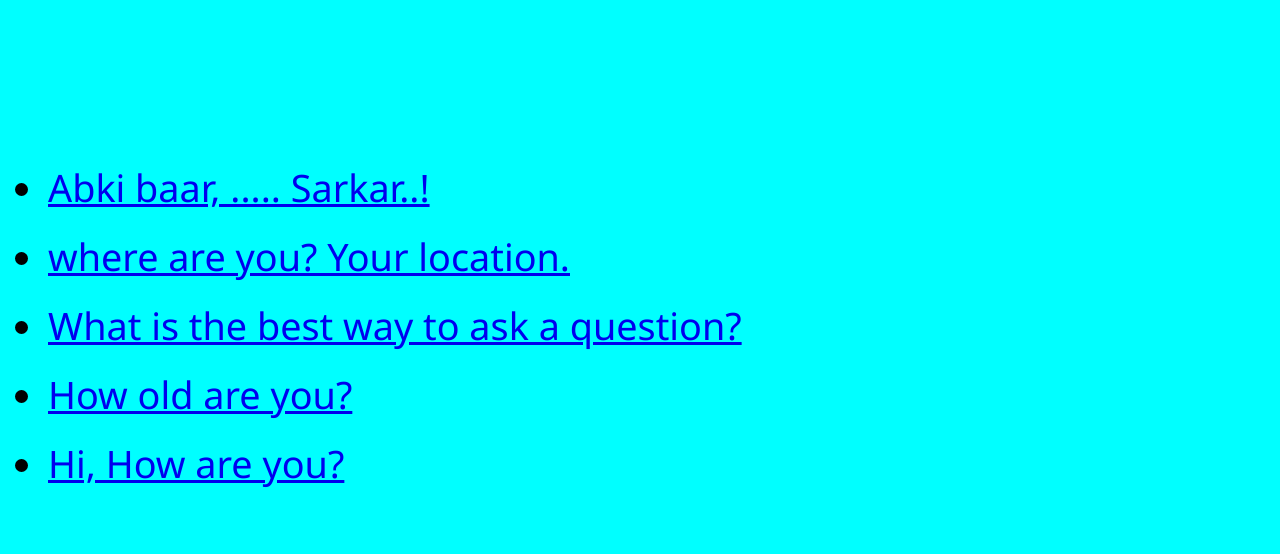
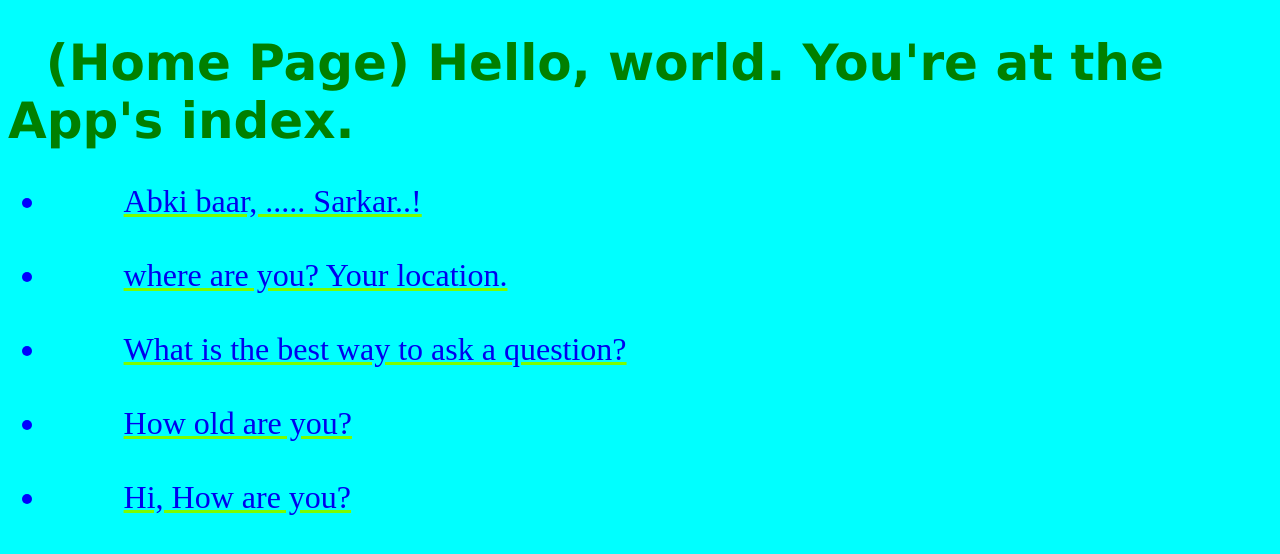
Before and after one commit to ChandBabu1999/Learning-Django, a Django app: page /app/ in a window 1280 px wide. Shown: the top 554 px of the page. Run offline with Django 3.2, Linux system fonts and the light colour scheme; data comes from the database, SQL or seed files in the repository; both versions use the stored data as it was after the commit.

Commit message:
adding css

```diff
--- a/django_intro/app/views.py
+++ b/django_intro/app/views.py
@@ -60,7 +60,6 @@ class IndexView(generic.ListView):
         """Return the last five published questions."""
         return Question.objects.order_by('-pub_date')[:5]
 
-
 class DetailView(generic.DetailView):
     model = Question
     template_name = 'app/detail.html'
--- /dev/null
+++ b/django_intro/static/app/style.css
@@ -0,0 +1,32 @@
+
+body {
+    background-color: cyan;
+    padding-top: initial;
+    text-indent: initial;
+    text-align: left;
+    font-size: 32px;
+    /* background: white url("images/first_img.jpg"); */
+}
+a{
+    text-decoration-color: lawngreen;
+}
+ul{
+    color: blue;
+}
+.question_list{
+    text-indent: 2cm;
+    color: blue;
+}
+h1{
+    color: green;
+    font-size: 50px;
+    font-weight: bold;
+    font-family: verdana;
+}
+p{
+    font-family: verdana;
+}
+
+#main_header{
+    text-indent: 1cm;
+}
--- a/django_intro/templates/app/base.html
+++ b/django_intro/templates/app/base.html
@@ -1,42 +1,17 @@
 <!DOCTYPE html>
 <html lang="en">
-
 <head>
-    <meta charset="UTF-8">
-    <meta name="viewport" content="width=device-width, initial-scale=1.0">
-    <meta http-equiv="X-UA-Compatible" content="ie=edge">
     <title>Django Intro.! (APP)</title>
-    <style>
-        @media all {
-            body
-            {
-                text-align:left;
-            }
-            p.paragrpahs
-            {
-                text-align:center;
-                font-family:Arial,Helvetica,sans-serif;
-                font-size: 1cm;
-                font-weight:bold;
-                vertical-align: middle;
-            }
-            .break_here
-            {
-                page-break-before:always;
-            }
-        }
-    </style>
 </head>
 
-<body bgcolor="cyan">
-
-    <p class="paragrpahs">
-
+<body >
+    <!-- {% load static %}
+    <link rel="stylesheet" type="text/css" href="{% static 'app/style.css' %}"> -->
+    <link rel="stylesheet" type="text/css" href="/static/app/style.css">
+    <p>
         {% block content %}
 
         {% endblock %}
     </p>
-
 </body>
-
 </html>
--- a/django_intro/templates/app/detail.html
+++ b/django_intro/templates/app/detail.html
@@ -28,8 +28,5 @@
         {% endif %}
     </form>
 </ul>
-<br><br>
-<a href="{% url 'app:index' %}">
-    Back to Questions
-</a>
+<br><br><a href="{% url 'app:index' %}">Back to Questions</a>
 {% endblock %}
--- a/django_intro/templates/app/index.html
+++ b/django_intro/templates/app/index.html
@@ -1,22 +1,20 @@
 {% extends './base.html' %}
 {% block content %}
 
-    {{message}}<br><br>
+    <h1 id="main_header">(Home Page) Hello, world. You're at the App's index.</h1>
+    <ul class="question_list">
     {% if latest_question_list %}
-        <ul>
+
         {% for question in latest_question_list %}
             <!--li><a href="/app/{{ question.id }}/">{{ question.question_text }}</a></li-->
-            <li style="font-family: 'Segoe UI', Tahoma, Geneva, Verdana, sans-serif; font-size: 1cm;">
-                <a href="{% url 'app:detail' question.id %}">
-                    {{ question.question_text }}
-                </a>
-            </li>
+            <li><a href="{% url 'app:detail' question.id %}">
+                    {{ question.question_text }}</a> </li>
             <br>
         {% endfor %}
-        </ul>
+
     {% else %}
-        <p>No polls are available.</p>
+        <p>No App(Question list) are available.</p>
     {% endif %}
-
+    </ul>
 
 {% endblock %}
--- a/django_intro/templates/app/results.html
+++ b/django_intro/templates/app/results.html
@@ -5,7 +5,7 @@
 
 <ul>
 {% for choice in question.choice_set.all %}
-    <li style="font-size: 1cm;">{{ choice.choice_text }} -- {{ choice.votes }} vote{{ choice.votes|pluralize }}</li>
+    <li>{{ choice.choice_text }} -- {{ choice.votes }} vote{{ choice.votes|pluralize }}</li>
 {% endfor %}
 </ul>
 
```
Also changed, not shown: django_intro/django_intro/settings.py (+9 -0 lines), django_intro/db.sqlite3, django_intro/static/app/images/first_img.jpg (added).
